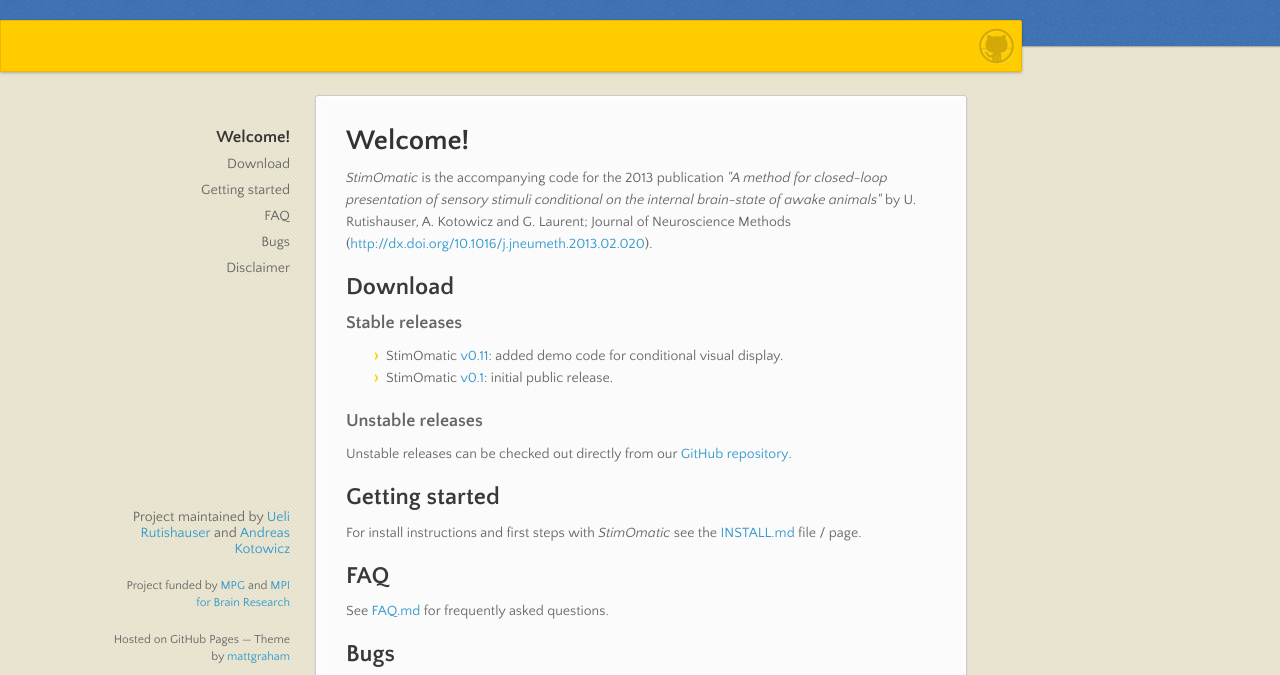
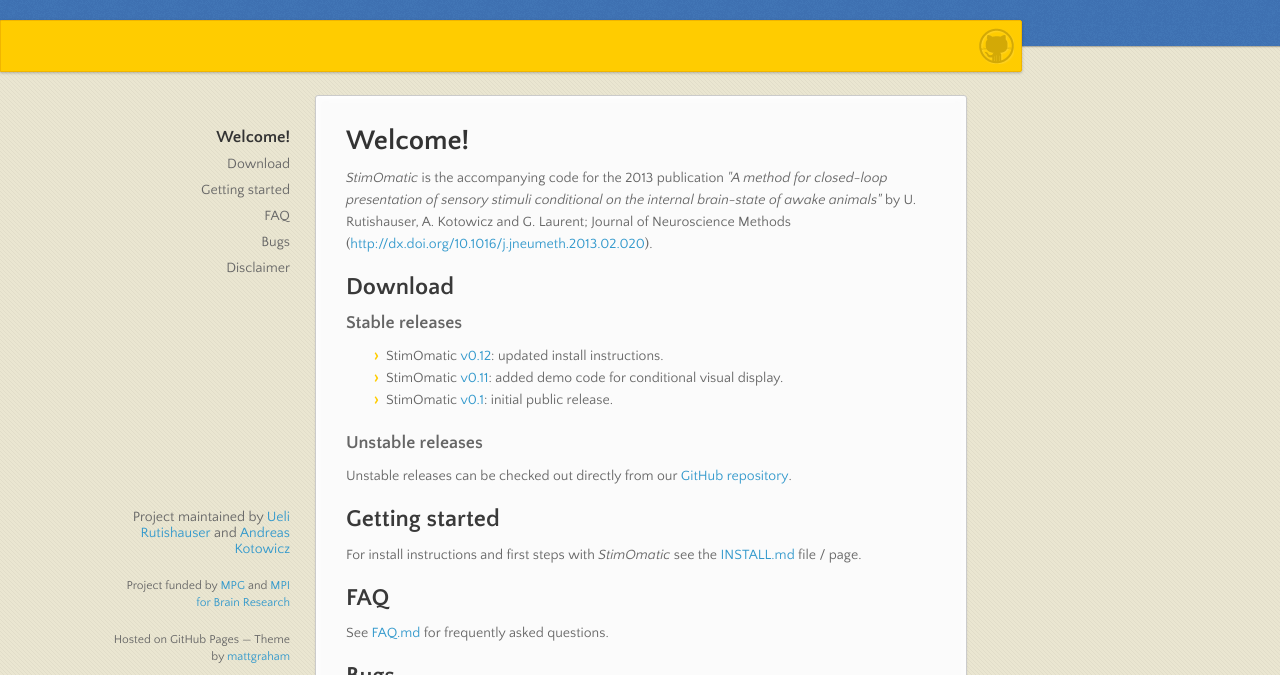
Before and after one commit to StimOMatic/stimomatic.github.com, a plain HTML site: page index.html in a window 1280 px wide. Shown: the part 95-770 px from the top of the page. Drawn offline with nearby package versions, Linux system fonts and the light colour scheme.

Commit message:
v0.12 update.

```diff
--- a/index.html
+++ b/index.html
@@ -67,6 +67,7 @@
 <a name="stable-releases" class="anchor" href="#stable-releases"><span class="mini-icon mini-icon-link"></span></a>Stable releases</h3>
 
 <ul>
+<li>StimOmatic <a href="https://github.com/StimOmatic/StimOmatic/archive/v0.12.zip">v0.12</a>: updated install instructions.</li>
 <li>StimOmatic <a href="https://github.com/StimOmatic/StimOmatic/archive/v0.11.zip">v0.11</a>: added demo code for conditional visual display.</li>
 <li>StimOmatic <a href="https://github.com/StimOmatic/StimOmatic/archive/v0.1.zip">v0.1</a>: initial public release.<br>
 </li>
```
Also changed, not shown: 1 other file.
